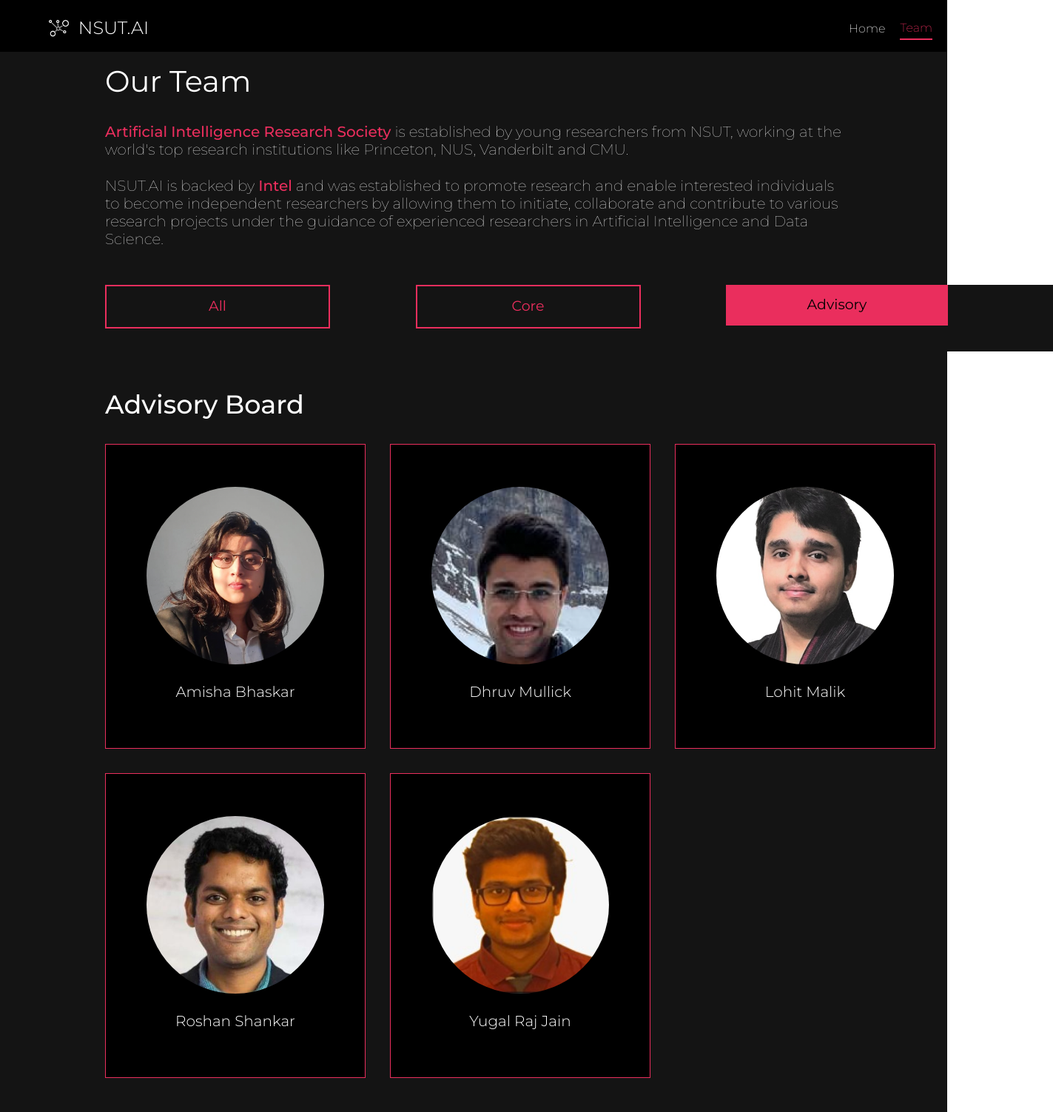
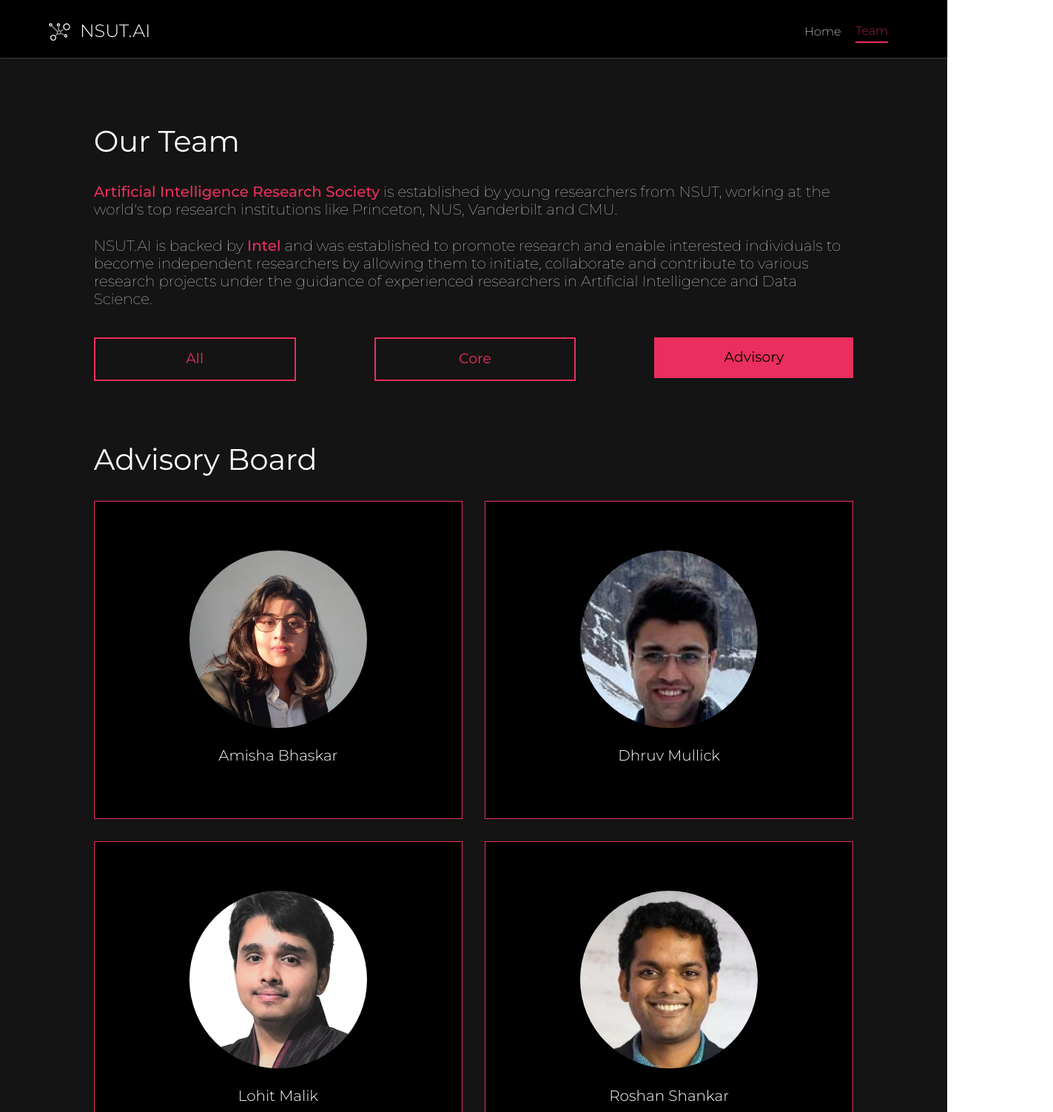
Before and after one commit to Rudrakshi-Bansal/NSUT.AI-Clone, a plain HTML site: page Advisory.html in a window 1280 px wide. Shown: the top 1503 px of the page at 74% size, 1423 px wide, since content can reach past the window. Drawn offline with Linux system fonts and the light colour scheme.

Commit message:
Resposive

```diff
--- a/Advisory.html
+++ b/Advisory.html
@@ -11,11 +11,14 @@
 </head>
 <body>
     <div class="nav-bar">
-        <div class="airg-logo"></div>
-        <div class="airg-new">NSUT.AI</div>
-        <div class="space"></div>
-        <a class="Home-button" href="index.html">Home</a>
-        <a class="Team-button" href="#" >Team</a>
+        <div class="left">
+            <div class="airg-logo"></div>
+            <div class="airg-newname">NSUT.AI</div>
+        </div>
+        <div class="right">
+            <a class="Home-button" href="#">Home</a>
+            <a class="Team-button" href="Team.html" target="_blank">Team</a>
+        </div>
     </div>
     <div id="Our-Team">
         <div class="padding"></div>
@@ -105,14 +108,14 @@
     <div class="footer">
         <div class="Quick-Links">
             <div class="QuickLinks">Quick Links</div>
-            <div class="Home"><a href="index.html" >Home</a></div>
+            <div class="Home"><a href="index.html" target="_blank">Home</a></div>
             <div class="Team"><a href="#" >Team</a></div>
         </div>
         <div class="Socials">
             <div class="Follow-Us">Follow Us</div>
             <div class="media-button">
-                <a href="https://www.instagram.com/nsut.ai/" class="insta-button"></a>
-                <a href="https://www.linkedin.com/company/nsut-ai/" class="linkedin-button"></a>
+                <a href="https://www.instagram.com/nsut.ai/" target="_blank" class="insta-button"></a>
+                <a href="https://www.linkedin.com/company/nsut-ai/" target="_blank" class="linkedin-button"></a>
             </div>
         </div>
         <div class="identity">
--- a/advisory.css
+++ b/advisory.css
@@ -6,20 +6,30 @@
 }
 
 .nav-bar{
-    height: 58px;
-    width: auto;
+    box-sizing: border-box;
+    height: (58px/2068.5px)*100%;
+    width: 100%;
     display: flex;
     align-items: center;
+    justify-content: space-between;
     padding-left: 60px;
     padding-top: 12px;
+    padding-right: 60px;
     background-color: black;
     color: white;
-    position: sticky;
+    position: fixed;
     top: 0;
-    z-index: 100;
-    box-shadow: 0px 0px px gray;
+    z-index: 10000;
+    box-shadow: 0px 0px 2px gray;
 
 }
+
+.left, .right{
+    display: flex;
+    align-items: center;
+    justify-content: center;
+}
+
 .airg-logo{
     width: 40px;
     height: 40px;
@@ -29,32 +39,15 @@
     padding-top: 7px;
 
 }
-.airg-new{
+.airg-newname{
     font-family: 'Montserrat', sans-serif;
     font-weight: 300;
-    font-size: 24px;
+    font-size: 1.5rem;
     text-align: center;
     padding-bottom: 7px;
     padding-left: 8px;
 }
 
-.space{
-    width: 1000px;
-    height: 40px;
-}
-
-.Team-button{
-    text-decoration: none;
-    border-bottom: 2px solid #EA2E5D;
-    color: #EA2E5D;
-    padding-bottom: 5px;
-    margin: 20px;
-    color: #EA2E5D;
-    font-family: inherit;
-    font-size: 16px;
-    font-weight: 200;
-
-}
 
 .Home-button{
     text-decoration: none;
@@ -71,22 +64,28 @@
     transition: smooth;
 }
 
+
+.Team-button{
+    text-decoration: none;
+    border-bottom: 2px solid #EA2E5D;
+    color: #EA2E5D;
+    padding-bottom: 5px;
+    margin: 20px;
+    color: #EA2E5D;
+    font-family: inherit;
+    font-size: 16px;
+    font-weight: 200;
+
+}
+
+
 #Our-Team{
-    height: 315px;
+    height: 270px;
     display: flex;
     flex-direction: column;
     background-color: rgb(20, 20, 20);
     color: white;
-}
-
-.padding{
-    height: 66px;
-    width: 100%;
-}
-
-#Our-Team{
-    padding-left: 142px;
-    padding-right: 142px;
+    padding: 166px 9.9vw 20px 9.9vw;
 }
 
 .heading{
@@ -102,17 +101,14 @@
     letter-spacing: normal;
 }
 
-.red{
-    color: #ea2e5d;
-    font-weight: 500;
-}
 
 .Our-Team-content1{
     padding-bottom: 25px;
 }
 
-.Our-Team-content2{
-    padding-bottom: 50px;
+.red{
+    color: #ea2e5d;
+    font-weight: 500;
 }
 
 .bold{
@@ -120,10 +116,11 @@
 }
 
 .buttons{
+    box-sizing: border-box;
     height: 90px;
-    width: 1139px;
-    padding-left: 142px;
-    padding-right: 142px;
+    width: 100%;
+    padding-left: 9.9vw;
+    padding-right: 9.9vw;
     display: flex;
     justify-content: space-between;
     background-color: rgb(20, 20, 20);
@@ -131,7 +128,7 @@
 }
 
 .button3{
-    width: 300px;
+    width: 21vw;
     height: 40px;
     font-size: 19px;
     font-weight: 400;
@@ -146,7 +143,7 @@
 
 
 .button2, .button1{
-    width: 300px;
+    width: 21vw;
     height: 40px;
     border: 2px solid #ea2e5d;
     font-size: 19px;
@@ -164,20 +161,38 @@
 }
 
 #Advisory{
-    padding: 50px 142px;
+    padding: 50px 9.9vw;
     background-color: rgb(20, 20, 20);
     color: white;
 }
 
 #Advisory-Board{
-    font-size: 35px;
-    font-weight: 500;
+    font-size: 40px;
+    font-weight: 400;
     padding-bottom: 32px;
 }
 
+#Advisory-grid{
+    display: grid;
+    grid-template-columns: repeat(auto-fill,minmax(350px,1fr));
+    grid-gap: 30px;
+    gap: 30px;
+}
+
+
+.MainBox {
+    position: relative;
+    box-sizing: border-box;
+    width: 100%;
+    height: 430px;
+    padding: 30px; /* Or any size you prefer */
+}
+
+
 .Box{
-    width: 290px;
-    height: 350px;
+    box-sizing: border-box;
+    width: 100%;
+    height: 430px;
     display: flex;
     flex-direction: column;
     justify-content: center;
@@ -186,8 +201,9 @@
 }
 
 .Box-overlay{
-    width:290px;
-    height: 350px;
+    box-sizing: border-box;
+    width: 100%;
+    height: 430px;
     display: flex;
     flex-direction: column;
     justify-content: space-between;
@@ -196,70 +212,6 @@
     padding: 30px;
 }
 
-.Achievements{
-    font-family: inherit;
-    font-size: 20px;
-    font-weight: 300;
-    color: white;
-}
-
-.Social{
-    height: 50px;
-    width: 300px;
-    display: flex;
-    text-align: center;
-    justify-content: center;
-}
-
-.Linked-in{
-    background-image: url("misc_images/linkedin-icon-png-transparent-background-8-300x300.png");
-    height: 36px;
-    width: 36px;
-    background-repeat: no-repeat;
-    background-size: contain;
-    color: black;
-    padding-right: 10px;
-}
-
-.github{
-    background-image: url("misc_images/Github-logo.png");
-    height: 35px;
-    width: 35px;
-    background-repeat: no-repeat;
-    background-size: contain;
-    padding-left: 10px;
-}
-
-
-.name{
-    padding-top: 25px;
-    padding-bottom: 7px;
-    font-family: 'Montserrat', sans-serif;
-    font-weight: 300;
-    font-size: 20px;
-    text-align: center;
-}
-
-.position{
-    font-family: 'Montserrat', sans-serif;
-    font-weight: 200;
-    font-size: 18px;
-    text-align: center;
-    color: #ea2e5d;
-}
-
-#coregrid, #Advisory-grid{
-    display: grid;
-    grid-template-columns: repeat(3, 1fr);
-    grid-gap: 35px;
-}
-
-.MainBox {
-    position: relative;
-    width: 290px;
-    height: 350px;
-    padding: 30px; /* Or any size you prefer */
-}
 
 .Box-overlay, .Box {
     position: absolute;
@@ -285,6 +237,58 @@
 .MainBox:hover .Box-overlay {
     opacity: 0.95;
 }
+
+.name{
+    padding-top: 25px;
+    padding-bottom: 7px;
+    font-family: 'Montserrat', sans-serif;
+    font-weight: 300;
+    font-size: 20px;
+    text-align: center;
+}
+
+.position{
+    font-family: 'Montserrat', sans-serif;
+    font-weight: 200;
+    font-size: 18px;
+    text-align: center;
+    color: #ea2e5d;
+}
+
+.Achievements{
+    font-family: inherit;
+    font-size: 20px;
+    font-weight: 300;
+    color: white;
+    text-align: center;
+}
+
+.Social{
+    height: 50px;
+    display: flex;
+    text-align: center;
+    justify-content: center;
+}
+
+.Linked-in{
+    background-image: url("misc_images/linkedin-icon-png-transparent-background-8-300x300.png");
+    height: 36px;
+    width: 36px;
+    background-repeat: no-repeat;
+    background-size: contain;
+    color: black;
+    padding-right: 10px;
+}
+
+.github{
+    background-image: url("misc_images/Github-logo.png");
+    height: 35px;
+    width: 35px;
+    background-repeat: no-repeat;
+    background-size: contain;
+    padding-left: 10px;
+}
+
 
 .Mem1{
     background-image: url("members/Amisha\ Bhaskar.png");
@@ -347,15 +351,14 @@
 
 .footer{
     background-color: black;
-    height: 158px;
-    width: 1279px;
+    height: 17%;
+    width: 100%;
+    box-sizing: border-box;
     color: white;
     display: flex;
     flex-direction: row;
     justify-content: space-between;
-    padding-top: 40px;
-    padding-left: 72px;
-    padding-right: 72px;
+    padding: 40px 72px 40px 72px;
 }
 
 .Quick-Links{
--- a/core.css
+++ b/core.css
@@ -6,20 +6,30 @@
 }
 
 .nav-bar{
-    height: 58px;
-    width: auto;
+    box-sizing: border-box;
+    height: (58px/2068.5px)*100%;
+    width: 100%;
     display: flex;
     align-items: center;
+    justify-content: space-between;
     padding-left: 60px;
     padding-top: 12px;
+    padding-right: 60px;
     background-color: black;
     color: white;
-    position: sticky;
+    position: fixed;
     top: 0;
-    z-index: 100;
-    box-shadow: 0px 0px px gray;
+    z-index: 10000;
+    box-shadow: 0px 0px 2px gray;
 
 }
+
+.left, .right{
+    display: flex;
+    align-items: center;
+    justify-content: center;
+}
+
 .airg-logo{
     width: 40px;
     height: 40px;
@@ -29,19 +39,15 @@
     padding-top: 7px;
 
 }
-.airg-new{
+.airg-newname{
     font-family: 'Montserrat', sans-serif;
     font-weight: 300;
-    font-size: 24px;
+    font-size: 1.5rem;
     text-align: center;
     padding-bottom: 7px;
     padding-left: 8px;
 }
 
-.space{
-    width: 1000px;
-    height: 40px;
-}
 
 .Home-button{
     text-decoration: none;
@@ -58,6 +64,7 @@
     transition: smooth;
 }
 
+
 .Team-button{
     text-decoration: none;
     border-bottom: 2px solid #EA2E5D;
@@ -71,13 +78,14 @@
 
 }
 
+
 #Our-Team{
     height: 270px;
     display: flex;
     flex-direction: column;
     background-color: rgb(20, 20, 20);
     color: white;
-    padding: 66px 142px 20px 142px;
+    padding: 166px 9.9vw 20px 9.9vw;
 }
 
 .heading{
@@ -93,6 +101,7 @@
     letter-spacing: normal;
 }
 
+
 .Our-Team-content1{
     padding-bottom: 25px;
 }
@@ -102,16 +111,16 @@
     font-weight: 500;
 }
 
-
 .bold{
     font-weight: 100;
 }
 
 .buttons{
+    box-sizing: border-box;
     height: 90px;
-    width: 1139px;
-    padding-left: 142px;
-    padding-right: 142px;
+    width: 100%;
+    padding-left: 9.9vw;
+    padding-right: 9.9vw;
     display: flex;
     justify-content: space-between;
     background-color: rgb(20, 20, 20);
@@ -119,7 +128,7 @@
 }
 
 .button2{
-    width: 300px;
+    width: 21vw;
     height: 40px;
     font-size: 19px;
     font-weight: 400;
@@ -134,7 +143,7 @@
 
 
 .button1, .button3{
-    width: 300px;
+    width: 21vw;
     height: 40px;
     border: 2px solid #ea2e5d;
     font-size: 19px;
@@ -152,20 +161,38 @@
 }
 
 #core{
-    padding: 50px 142px;
+    padding: 50px 9.9vw;
     background-color: rgb(20, 20, 20);
     color: white;
 }
 
 #coremembers{
-    font-size: 35px;
-    font-weight: 500;
+    font-size: 40px;
+    font-weight: 400;
     padding-bottom: 32px;
 }
 
+#coregrid{
+    display: grid;
+    grid-template-columns: repeat(auto-fill,minmax(350px,1fr));
+    grid-gap: 30px;
+    gap: 30px;
+}
+
+
+.MainBox {
+    position: relative;
+    box-sizing: border-box;
+    width: 100%;
+    height: 430px;
+    padding: 30px; /* Or any size you prefer */
+}
+
+
 .Box{
-    width: 290px;
-    height: 350px;
+    box-sizing: border-box;
+    width: 100%;
+    height: 430px;
     display: flex;
     flex-direction: column;
     justify-content: center;
@@ -174,8 +201,9 @@
 }
 
 .Box-overlay{
-    width:290px;
-    height: 350px;
+    box-sizing: border-box;
+    width: 100%;
+    height: 430px;
     display: flex;
     flex-direction: column;
     justify-content: space-between;
@@ -184,40 +212,31 @@
     padding: 30px;
 }
 
-.Achievements{
-    font-family: inherit;
-    font-size: 20px;
-    font-weight: 300;
+
+.Box-overlay, .Box {
+    position: absolute;
+    top: 0;
+    left: 0;
+    transition: opacity 0.3s;  /* Smooth transition */
+}
+
+.Box {
+    background-color: black;  /* Some background for visibility */
+}
+
+.Box-overlay {
+    opacity: 0;
+    background-color: #ea2e5d;   /* Some background for visibility */
     color: white;
 }
 
-.Social{
-    height: 50px;
-    width: 300px;
-    display: flex;
-    text-align: center;
-    justify-content: center;
+.MainBox:hover .Box {
+    opacity: 0.3;  /* Make original div slightly visible on hover */
 }
 
-.Linked-in{
-    background-image: url("misc_images/linkedin-icon-png-transparent-background-8-300x300.png");
-    height: 36px;
-    width: 36px;
-    background-repeat: no-repeat;
-    background-size: contain;
-    color: black;
-    padding-right: 10px;
+.MainBox:hover .Box-overlay {
+    opacity: 0.95;
 }
-
-.github{
-    background-image: url("misc_images/Github-logo.png");
-    height: 35px;
-    width: 35px;
-    background-repeat: no-repeat;
-    background-size: contain;
-    padding-left: 10px;
-}
-
 
 
 .prezi-image{
@@ -287,56 +306,51 @@
     color: #ea2e5d;
 }
 
-#coregrid, #Advisory-grid{
-    display: grid;
-    grid-template-columns: repeat(3, 1fr);
-    grid-gap: 35px;
+.Achievements{
+    font-family: inherit;
+    font-size: 20px;
+    font-weight: 300;
+    color: white;
+    text-align: center;
 }
 
-.MainBox {
-    position: relative;
-    width: 290px;
-    height: 350px;
-    padding: 30px; /* Or any size you prefer */
+.Social{
+    height: 50px;
+    display: flex;
+    text-align: center;
+    justify-content: center;
 }
 
-.Box-overlay, .Box {
-    position: absolute;
-    top: 0;
-    left: 0;
-    transition: opacity 0.3s;  /* Smooth transition */
+.Linked-in{
+    background-image: url("misc_images/linkedin-icon-png-transparent-background-8-300x300.png");
+    height: 36px;
+    width: 36px;
+    background-repeat: no-repeat;
+    background-size: contain;
+    color: black;
+    padding-right: 10px;
 }
 
-.Box {
-    background-color: black;  /* Some background for visibility */
-}
-
-.Box-overlay {
-    opacity: 0;
-    background-color: #ea2e5d;   /* Some background for visibility */
-    color: white;
-}
-
-.MainBox:hover .Box {
-    opacity: 0.3;  /* Make original div slightly visible on hover */
-}
-
-.MainBox:hover .Box-overlay {
-    opacity: 0.95;
+.github{
+    background-image: url("misc_images/Github-logo.png");
+    height: 35px;
+    width: 35px;
+    background-repeat: no-repeat;
+    background-size: contain;
+    padding-left: 10px;
 }
 
 
 .footer{
     background-color: black;
-    height: 158px;
-    width: 1279px;
+    height: 17%;
+    width: 100%;
+    box-sizing: border-box;
     color: white;
     display: flex;
     flex-direction: row;
     justify-content: space-between;
-    padding-top: 40px;
-    padding-left: 72px;
-    padding-right: 72px;
+    padding: 40px 72px 40px 72px;
 }
 
 .Quick-Links{
--- a/styles.css
+++ b/styles.css
@@ -6,12 +6,15 @@
 }
 
 .nav-bar{
-    height: 58px;
+    box-sizing: border-box;
+    height: (58px/2068.5px)*100%;
     width: 100%;
     display: flex;
     align-items: center;
+    justify-content: space-between;
     padding-left: 60px;
     padding-top: 12px;
+    padding-right: 60px;
     background-color: black;
     color: white;
     position: fixed;
@@ -19,6 +22,12 @@
     z-index: 10000;
     box-shadow: 0px 0px 2px gray;
 
+}
+
+.left, .right{
+    display: flex;
+    align-items: center;
+    justify-content: center;
 }
 .airg-logo{
     width: 40px;
@@ -39,10 +48,6 @@
 
 }
 
-.space{
-    width: 1000px;
-    height: 40px;
-}
 
 .Home-button{
     text-decoration: none;
@@ -75,7 +80,7 @@
 .hero{
     background-image: url("https://media.giphy.com/media/Ud5C7vm0j2jIdSXoH0/giphy-downsized-large.gif");
     background-size: cover;
-    height: 650px;
+    height: 95vh;
     width: 100%;
     color: black;
     text-align: center;
@@ -125,7 +130,7 @@
     height: 200px;
     display: flex;
     flex-direction: row;
-    padding: 70px 142px 100px 142px;
+    padding: 6vh 9.9vw 7vh 9.9vw;
     background-color: black;
     color: white;
 }
@@ -134,7 +139,7 @@
     display: flex;
     flex-direction: column;
     height: 170px;
-    width: 1000px;
+    width: 80vw;
 }
 
 .heading{
@@ -149,7 +154,7 @@
     font-family: 20px 'Montserrat', sans-serif;
     font-size: 20px;
     font-weight: 300;
-    width: 835px;
+    width: 58vw;
 }
 
 
@@ -162,7 +167,7 @@
 }
 
 .featured-projects{
-    width: 1423px;
+    width: 100%;
     height: auto;
     background-color: rgb(20, 20, 20);
     color: white;
@@ -175,7 +180,7 @@
     font-size: 40px;
     font-weight: 500;
     line-height: 55px;
-    padding-left: 142px;
+    padding-left: 9.9vw;
     color: white;
     padding-top: 61px;
     padding-bottom: 29px;
@@ -184,27 +189,31 @@
 
 .FP-content{
     height: auto;
-    width: 1139px;
+    box-sizing: border-box;
+    width: 100%;
     display: grid;
     grid-template-columns: repeat(3, 1fr);
-    grid-gap: 20px;
+    grid-gap: 1.4vw;
     justify-content: center;
-    padding: 20px 142px;
+    padding: 20px 9.9vw;
 
 }
 
 .box{
-    width: 366px;
+    width: 100%;
+    height: 30vh;
     height: fit-content;
     border: 0.5px solid #EA2E5D;
     box-shadow: 0px 0px 50px #23060d;
     background-color: black;
     position: relative;
+    align-items: center;
 }
 
 .box:hover{
     transform: translateY(-10px);
     transition: transform 0.5s ease-in-out;
+    height: fit-content;
 }
 
 .layer{
@@ -216,6 +225,7 @@
     width: 100%;
     height: 100%;
     z-index: 1;
+
 }
 
 .layer:hover{
@@ -224,22 +234,26 @@
 
 
 .image-container {
+    width: 100%;
     position: relative;
-    height: 249.5px;
+    height: 250px;
+    align-items: center;
 }
 
 .box-image {
     position: absolute;
-    width: 366px;
-    height: 249px;
+    width: 100%;
+    height: 250px;
     border-bottom: 0.5px solid #EA2E5D;
+    align-items: center;
 }
 
 .redirect {
     position: absolute;
-    top: 10px;
-    left: 310px;
+    top: 1.46vh;
+    left: 21vw;
     opacity: 0;
+
 }
 
 .box:hover .redirect{
@@ -249,16 +263,17 @@
 
 
 .box-content{
-    width: 302px;
-    padding: 30px 32px;
+    width: 82%;
+    padding: 8.1% 8.3%;
     height: fit-content;
+    align-items: center;
 }
 
 
 .box-head{
-    width: 302px;
+    width: 100%;
     font: "Montserrat", sans-serif;
-    font-size: 30px;
+    font-size: 2rem;
     --max-lines:3;
     display: -webkit-box;
     overflow: hidden;
@@ -278,8 +293,9 @@
 
 .box-text{
     letter-spacing: 0.05em;
-    font-weight: bolder;
-    width: 302px;
+    font-weight: 300;
+    font-size: 1rem;
+    width: 100%;
     --max-lines:9;
     display: -webkit-box;
     overflow: hidden;
@@ -295,13 +311,14 @@
 
 .footer{
     background-color: black;
-    height: 158px;
-    width: 1279px;
+    height: 17%;
+    width: 100%;
+    box-sizing: border-box;
     color: white;
     display: flex;
     flex-direction: row;
     justify-content: space-between;
-    padding: 40px 72px 0px 72px;
+    padding: 40px 72px 40px 72px;
 }
 
 .Quick-Links{
--- a/team.css
+++ b/team.css
@@ -6,20 +6,30 @@
 }
 
 .nav-bar{
-    height: 58px;
-    width: auto;
+    box-sizing: border-box;
+    height: (58px/2068.5px)*100%;
+    width: 100%;
     display: flex;
     align-items: center;
+    justify-content: space-between;
     padding-left: 60px;
     padding-top: 12px;
+    padding-right: 60px;
     background-color: black;
     color: white;
-    position: sticky;
+    position: fixed;
     top: 0;
-    z-index: 100;
-    box-shadow: 0px 0px px gray;
+    z-index: 10000;
+    box-shadow: 0px 0px 2px gray;
 
 }
+
+.left, .right{
+    display: flex;
+    align-items: center;
+    justify-content: center;
+}
+
 .airg-logo{
     width: 40px;
     height: 40px;
@@ -29,18 +39,13 @@
     padding-top: 7px;
 
 }
-.airg-new{
+.airg-newname{
     font-family: 'Montserrat', sans-serif;
     font-weight: 300;
-    font-size: 24px;
+    font-size: 1.5rem;
     text-align: center;
     padding-bottom: 7px;
     padding-left: 8px;
-}
-
-.space{
-    width: 1000px;
-    height: 40px;
 }
 
 
@@ -80,7 +85,7 @@
     flex-direction: column;
     background-color: rgb(20, 20, 20);
     color: white;
-    padding: 66px 142px 20px 142px;
+    padding: 166px 9.9vw 20px 9.9vw;
 }
 
 .heading{
@@ -111,10 +116,11 @@
 }
 
 .buttons{
+    box-sizing: border-box;
     height: 90px;
-    width: 1139px;
-    padding-left: 142px;
-    padding-right: 142px;
+    width: 100%;
+    padding-left: 9.9vw;
+    padding-right: 9.9vw;
     display: flex;
     justify-content: space-between;
     background-color: rgb(20, 20, 20);
@@ -122,7 +128,7 @@
 }
 
 .button1{
-    width: 300px;
+    width: 21vw;
     height: 40px;
     font-size: 19px;
     font-weight: 400;
@@ -137,7 +143,7 @@
 
 
 .button2, .button3{
-    width: 300px;
+    width: 21vw;
     height: 40px;
     border: 2px solid #ea2e5d;
     font-size: 19px;
@@ -155,34 +161,38 @@
 }
 
 #core, #Advisory{
-    padding: 50px 142px;
+    padding: 50px 9.9vw;
     background-color: rgb(20, 20, 20);
     color: white;
 }
 
 #coremembers, #Advisory-Board{
-    font-size: 35px;
-    font-weight: 500;
+    font-size: 40px;
+    font-weight: 400;
     padding-bottom: 32px;
 }
 
 #coregrid, #Advisory-grid{
     display: grid;
-    grid-template-columns: repeat(3, 1fr);
-    grid-gap: 35px;
+    grid-template-columns: repeat(auto-fill,minmax(350px,1fr));
+    grid-gap: 30px;
+    gap: 30px;
 }
+
 
 .MainBox {
     position: relative;
-    width: 290px;
-    height: 350px;
+    box-sizing: border-box;
+    width: 100%;
+    height: 430px;
     padding: 30px; /* Or any size you prefer */
 }
 
 
 .Box{
-    width: 290px;
-    height: 350px;
+    box-sizing: border-box;
+    width: 100%;
+    height: 430px;
     display: flex;
     flex-direction: column;
     justify-content: center;
@@ -191,8 +201,9 @@
 }
 
 .Box-overlay{
-    width:290px;
-    height: 350px;
+    box-sizing: border-box;
+    width: 100%;
+    height: 430px;
     display: flex;
     flex-direction: column;
     justify-content: space-between;
@@ -305,7 +316,6 @@
 
 .Social{
     height: 50px;
-    width: 300px;
     display: flex;
     text-align: center;
     justify-content: center;
@@ -392,16 +402,14 @@
 
 .footer{
     background-color: black;
-    height: 158px;
-    width: 1279px;
+    height: 17%;
+    width: 100%;
+    box-sizing: border-box;
     color: white;
     display: flex;
     flex-direction: row;
     justify-content: space-between;
-    padding-top: 40px;
-    padding-left: 72px;
-    padding-right: 72px;
-    float: left;
+    padding: 40px 72px 40px 72px;
 }
 
 .Quick-Links{
```
Also changed, not shown: Core.html (+11 -8 lines), Team.html (+11 -8 lines), index.html (+8 -5 lines).
